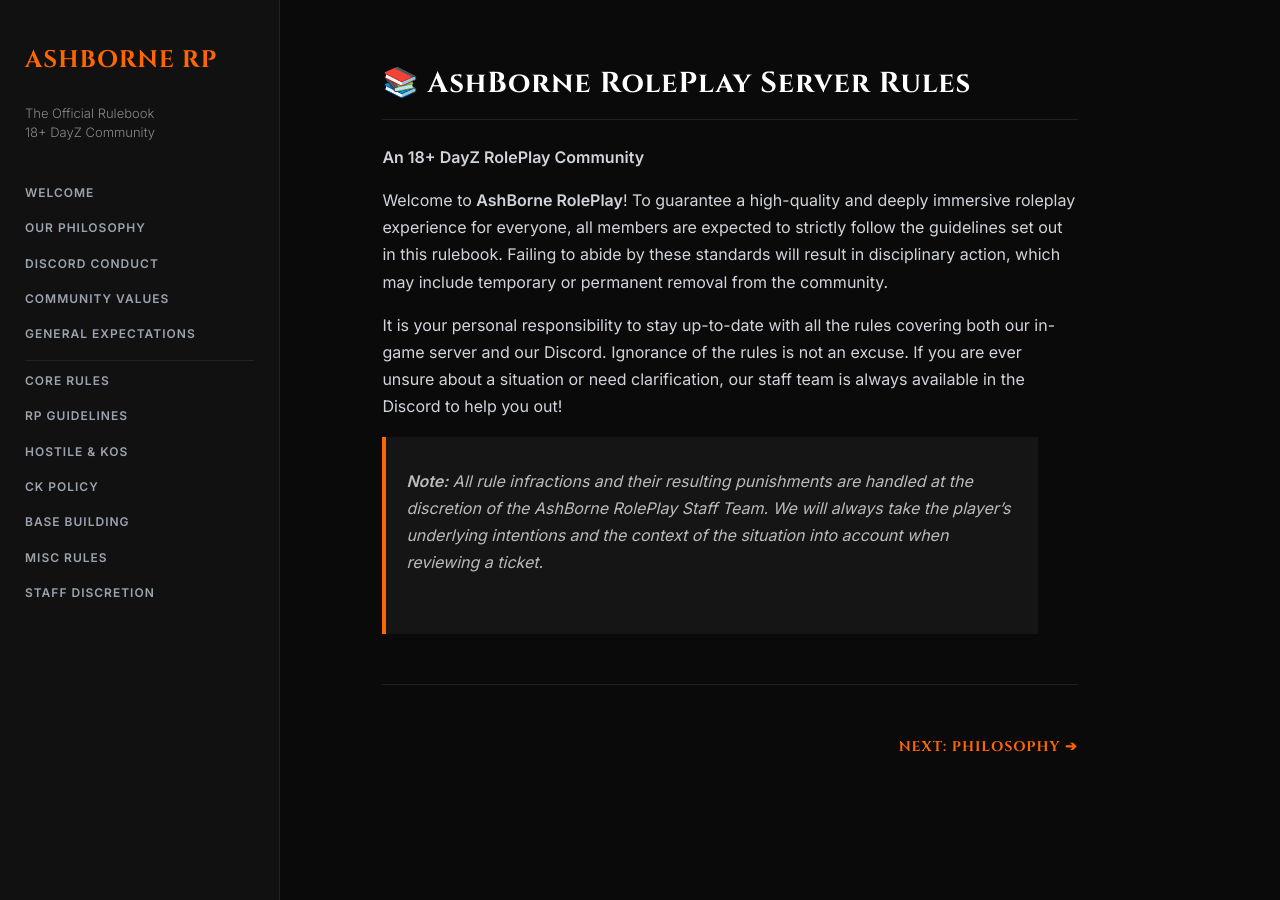
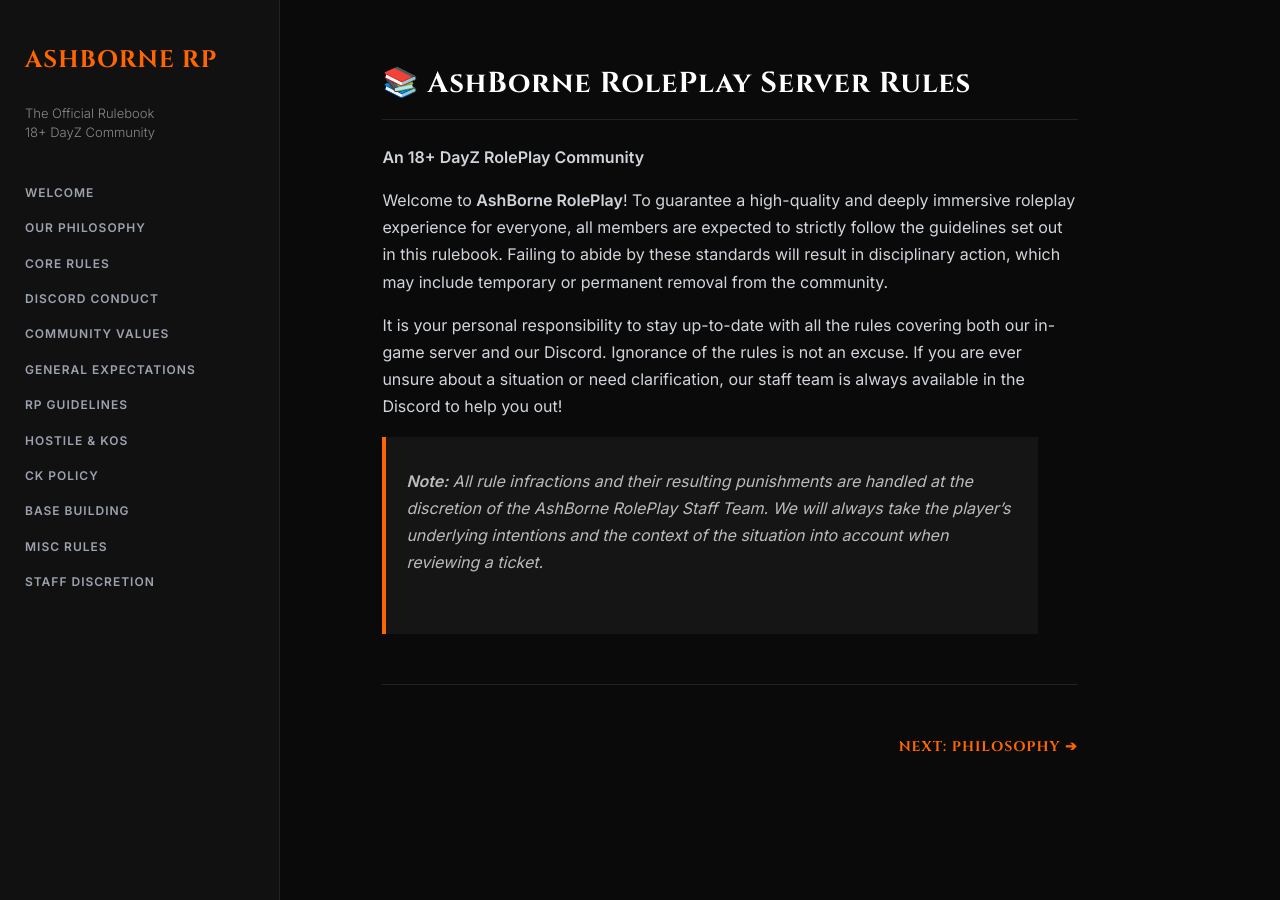
Before and after one commit to AshBorneRP/AshBorne-Rules, a Jekyll site: the page built from index.md, in a window 1280 px wide. Built offline with Jekyll 4.4.1, drawn with Linux system fonts in a browser that asks for light colours; our own code applies the rules of GitHub Pages for plain Markdown files.

Commit message:
Update default.html

```diff
--- a/_layouts/default.html
+++ b/_layouts/default.html
@@ -111,9 +111,9 @@
       <ul>
         <li><a href="./">Welcome</a></li>
         <li><a href="philosophy.html">Our Philosophy</a></li>
-        <li><a href="discord-conduct.html">Discord Conduct</a></li> <li><a href="community-values.html">Community Values</a></li>
+        <li><a href="core-rules.html">Core Rules</a></li> <li><a href="discord-conduct.html">Discord Conduct</a></li>
+        <li><a href="community-values.html">Community Values</a></li>
         <li><a href="general-expectations.html">General Expectations</a></li>
-        <hr style="border: 0; border-top: 1px solid #222; margin: 10px 0;"> <li><a href="core-rules.html">Core Rules</a></li>
         <li><a href="roleplay-guidelines.html">RP Guidelines</a></li>
         <li><a href="hostile-roleplay.html">Hostile & KOS</a></li>
         <li><a href="character-kill-policy.html">CK Policy</a></li>
```
